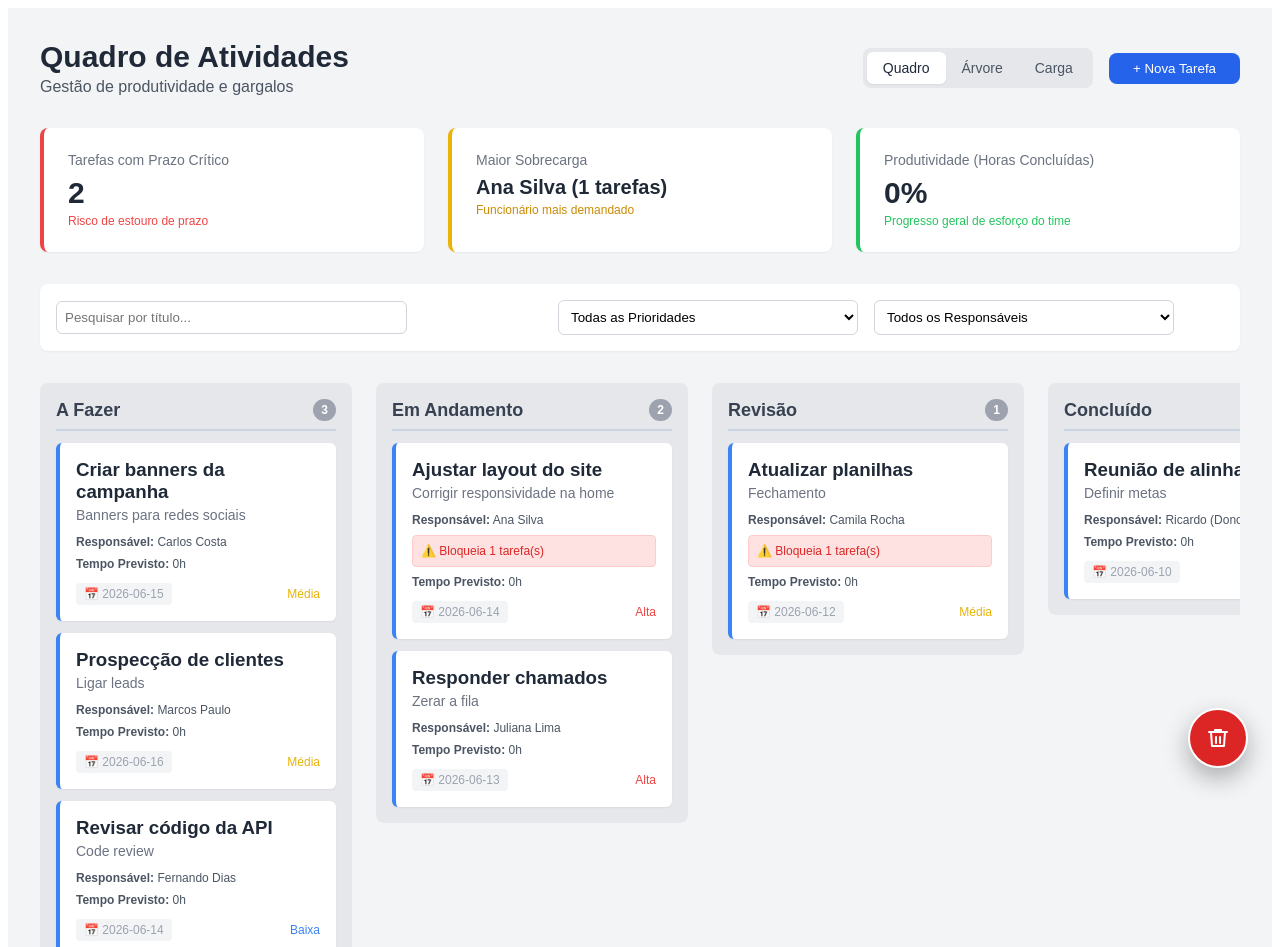
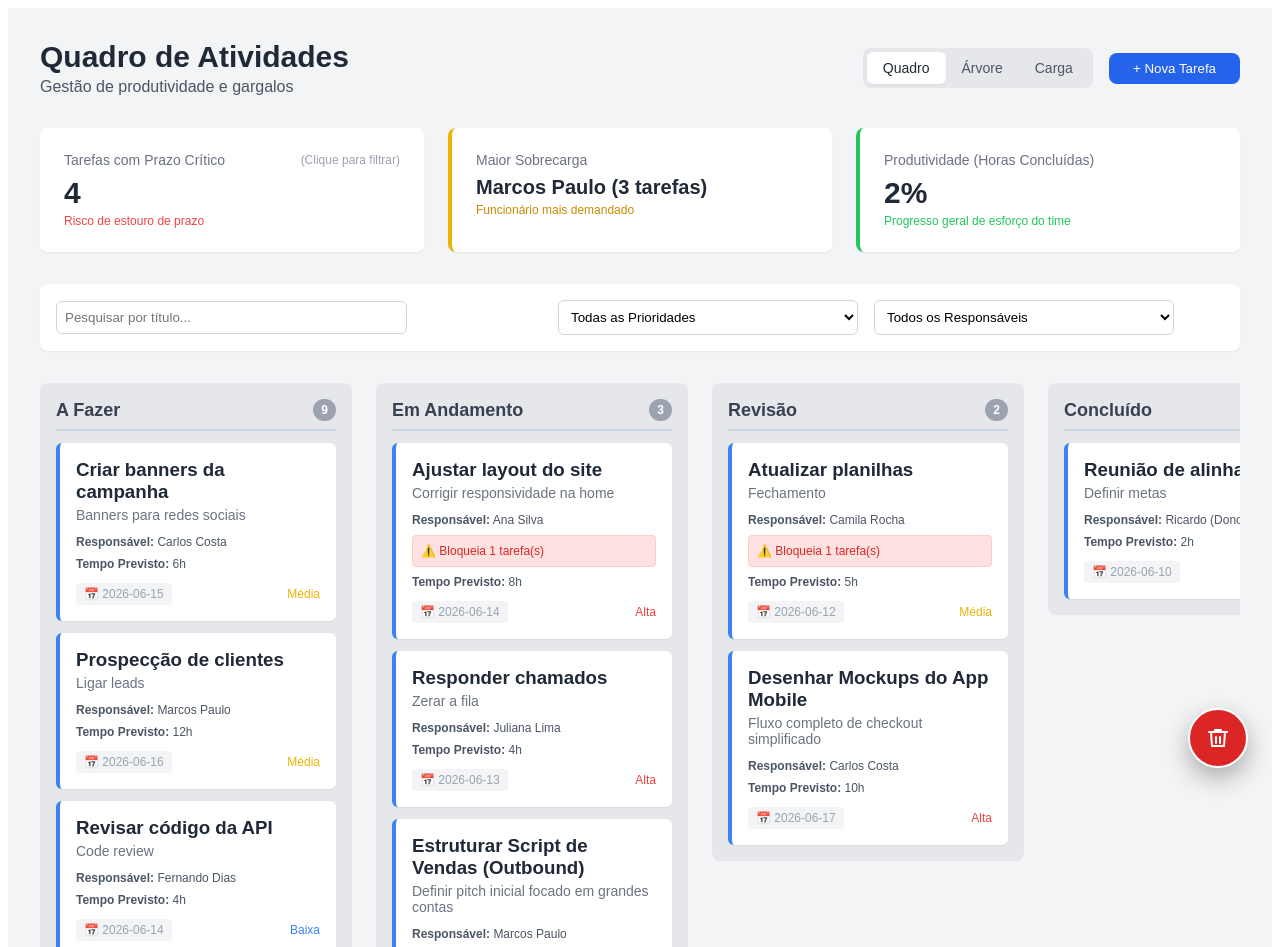
Before and after one commit to joaogabriel700/gerenciador-tarefas-equipe, a React (Vite) app: page / in a window 1280 px wide. Shown: the top 947 px of the page. Built offline with nearby package versions, Linux system fonts and the light colour scheme.

Commit message:
Implementação de botão no KPI de tarefas críticas e acrescimo de novas tarefas para teste

```diff
--- a/src/App.tsx
+++ b/src/App.tsx
@@ -32,6 +32,9 @@ export default function App() {
   const [filtroPrioridade, setFiltroPrioridade] = useState('Todas');
   const [filtroResponsavel, setFiltroResponsavel] = useState('Todos');
   const [modoVisao, setModoVisao] = useState<'quadro' | 'arvore' | 'carga'>('quadro');
+
+  // Controla se o filtro de tarefas críticas está ativo
+  const [apenasCriticasAtivo, setApenasCriticasAtivo] = useState(false);
 
   const colunas: Status[] = ['A Fazer', 'Em Andamento', 'Revisão', 'Concluído'];
 
@@ -88,7 +91,7 @@ export default function App() {
   const handleDragStart = (e: React.DragEvent, taskId: string) => e.dataTransfer.setData('taskId', taskId);
   const handleDragOver = (e: React.DragEvent) => e.preventDefault();
 
-  // LÓGICA DE DRAG & DROP COM VALIDAÇÃO DE BLOQUEIO DE TAREFAS
+  // LÓGICA DE DRAG & DROP COM VALIDAÇÃO DE TAREFAS
   const handleDrop = (e: React.DragEvent, novaColuna: Status) => {
     const idDaTarefa = e.dataTransfer.getData('taskId');
     const tarefaMovida = tasks.find(t => t.id === idDaTarefa);
@@ -168,6 +171,15 @@ export default function App() {
   const mediaGeralHoras = cargasPorUsuario.reduce((acc, item) => acc + item.totalHoras, 0) / mockUsers.length || 0;
   const cargasRankeadas = [...cargasPorUsuario].sort((a, b) => b.totalHoras - a.totalHoras);
 
+  // Filtra a lista com base em todos os inputs + card de prazo crítico
+  const filtrarTarefas = (lista: Task[]) => {
+    return lista
+      .filter(t => t.title.toLowerCase().includes(buscaTitulo.toLowerCase()))
+      .filter(t => filtroPrioridade === 'Todas' || t.priority === filtroPrioridade)
+      .filter(t => filtroResponsavel === 'Todos' || t.assigneeId === filtroResponsavel)
+      .filter(t => !apenasCriticasAtivo || (t.priority === 'Alta' && t.status !== 'Concluído'));
+  };
+
   return (
     <div style={{ minHeight: '100vh', backgroundColor: '#f3f4f6', padding: '32px', fontFamily: 'sans-serif', boxSizing: 'border-box' }}>
 
@@ -214,11 +226,42 @@ export default function App() {
 
         {/* CARDS DE MÉTRICAS */}
         <div style={{ display: 'grid', gridTemplateColumns: 'repeat(auto-fit, minmax(240px, 1fr))', gap: '24px', marginBottom: '32px' }}>
-          <div style={{ backgroundColor: '#ffffff', padding: '24px', borderRadius: '8px', boxShadow: '0 1px 2px 0 rgba(0, 0, 0, 0.05)', borderLeft: '4px solid #ef4444' }}>
-            <h3 style={{ color: '#6b7280', fontSize: '0.875rem', fontWeight: '500', margin: 0 }}>Tarefas com Prazo Crítico</h3>
+
+          {/* CARD DE PRAZO CRÍTICO INTERATIVO COM AVISO SUBTIL */}
+          <div
+            onClick={() => setApenasCriticasAtivo(!apenasCriticasAtivo)}
+            style={{
+              backgroundColor: '#ffffff',
+              padding: '24px',
+              borderRadius: '8px',
+              boxShadow: apenasCriticasAtivo ? '0 4px 12px rgba(239, 68, 68, 0.15)' : '0 1px 2px 0 rgba(0, 0, 0, 0.05)',
+              borderLeft: '4px solid #ef4444',
+              cursor: 'pointer',
+              border: apenasCriticasAtivo ? '2px solid #ef4444' : 'none',
+              borderLeftWidth: '4px',
+              transform: apenasCriticasAtivo ? 'scale(1.02)' : 'scale(1)',
+              transition: 'all 0.2s ease',
+              display: 'flex',
+              flexDirection: 'column',
+              justifyContent: 'space-between'
+            }}
+          >
+            <div>
+              <div style={{ display: 'flex', justifyContent: 'space-between', alignItems: 'center' }}>
+                <h3 style={{ color: '#6b7280', fontSize: '0.875rem', fontWeight: '500', margin: 0 }}>
+                  Tarefas com Prazo Crítico
+                </h3>
+                <span style={{ fontSize: '0.75rem', color: '#9ca3af', fontWeight: 'normal' }}>
+                  {apenasCriticasAtivo ? '(Clique para limpar filtro)' : '(Clique para filtrar)'}
+                </span>
+              </div>
               <p style={{ fontSize: '1.875rem', fontWeight: '700', color: '#1f2937', marginTop: '8px', marginBottom: 0 }}>{tarefasCriticas}</p>
-            <p style={{ fontSize: '0.75rem', color: '#ef4444', marginTop: '4px', marginBottom: 0 }}>Risco de estouro de prazo</p>
             </div>
+            <p style={{ fontSize: '0.75rem', color: '#ef4444', marginTop: '4px', marginBottom: 0, fontWeight: apenasCriticasAtivo ? '600' : 'normal' }}>
+              {apenasCriticasAtivo ? '🔎 Exibindo apenas criticidades no quadro' : 'Risco de estouro de prazo'}
+            </p>
+          </div>
+
           <div style={{ backgroundColor: '#ffffff', padding: '24px', borderRadius: '8px', boxShadow: '0 1px 2px 0 rgba(0, 0, 0, 0.05)', borderLeft: '4px solid #eab308' }}>
             <h3 style={{ color: '#6b7280', fontSize: '0.875rem', fontWeight: '500', margin: 0 }}>Maior Sobrecarga</h3>
             <p style={{ fontSize: '1.25rem', fontWeight: '700', color: '#1f2937', marginTop: '8px', whiteSpace: 'nowrap', overflow: 'hidden', textOverflow: 'ellipsis', marginBottom: 0 }}>{sobrecargaTexto}</p>
@@ -282,22 +325,12 @@ export default function App() {
                 <h2 style={{ fontWeight: '700', fontSize: '1.125rem', color: '#374151', display: 'flex', justifyContent: 'space-between', alignItems: 'center', borderBottom: '2px solid #cbd5e1', paddingBottom: '8px', margin: 0 }}>
                   {coluna}
                   <span style={{ backgroundColor: '#9ca3af', color: '#ffffff', fontSize: '0.75rem', padding: '4px 8px', borderRadius: '9999px' }}>
-                    {tasks
-                      .filter(t => t.status === coluna)
-                      .filter(t => t.title.toLowerCase().includes(buscaTitulo.toLowerCase()))
-                      .filter(t => filtroPrioridade === 'Todas' || t.priority === filtroPrioridade)
-                      .filter(t => filtroResponsavel === 'Todos' || t.assigneeId === filtroResponsavel)
-                      .length}
+                    {filtrarTarefas(tasks.filter(t => t.status === coluna)).length}
                   </span>
                 </h2>
 
                 <div style={{ display: 'flex', flexDirection: 'column', gap: '12px' }}>
-                  {tasks
-                    .filter((task) => task.status === coluna)
-                    .filter(task => task.title.toLowerCase().includes(buscaTitulo.toLowerCase()))
-                    .filter(task => filtroPrioridade === 'Todas' || task.priority === filtroPrioridade)
-                    .filter(task => filtroResponsavel === 'Todos' || task.assigneeId === filtroResponsavel)
-                    .map((task) => (
+                  {filtrarTarefas(tasks.filter((task) => task.status === coluna)).map((task) => (
                     <div
                       key={task.id}
                       draggable
@@ -342,7 +375,7 @@ export default function App() {
             <h2 style={{ fontSize: '1.125rem', fontWeight: '700', color: '#1f2937', marginBottom: '32px', borderBottom: '1px solid #e5e7eb', paddingBottom: '12px', margin: 0 }}>Árvore de Dependências entre Tarefas</h2>
 
             <div style={{ display: 'grid', gridTemplateColumns: 'repeat(auto-fill, minmax(280px, 1fr))', gap: '32px', width: '100%' }}>
-              {tasks.map(task => (
+              {filtrarTarefas(tasks).map(task => (
                 <div key={task.id} style={{ position: 'relative', display: 'flex', flexDirection: 'column', width: '100%' }}>
 
                   {/* CAIXA DA TAREFA PRINCIPAL (BLOQUEADORA) */}
@@ -434,6 +467,9 @@ export default function App() {
                   }
                 }
 
+                // Filtra as tarefas exibidas dentro de cada funcionário também
+                const tarefasFiltradasUser = filtrarTarefas(item.tarefasUser);
+
                 return (
                   <div
                     key={item.user.id}
@@ -452,9 +488,9 @@ export default function App() {
                       </span>
                     </div>
 
-                    {item.tarefasUser.length > 0 ? (
+                    {tarefasFiltradasUser.length > 0 ? (
                       <div style={{ display: 'flex', flexDirection: 'column', gap: '8px', overflowY: 'auto', flex: 1, paddingRight: '2px' }}>
-                        {item.tarefasUser.map(t => (
+                        {tarefasFiltradasUser.map(t => (
                           <div
                             key={t.id}
                             draggable
@@ -642,6 +678,7 @@ export default function App() {
   );
 }
 
+// Retorna objeto fallback seguro para a tipagem
 function TarefaEditandoObj(val: any) {
   return val || {};
 }
--- a/src/data/mock.ts
+++ b/src/data/mock.ts
@@ -14,11 +14,162 @@ export const mockUsers: User[] = [
 ];
 
 export const mockTasks: Task[] = [
-  { id: 't1', title: 'Ajustar layout do site', description: 'Corrigir responsividade na home', status: 'Em Andamento', assigneeId: '2', deadline: '2026-06-14', priority: 'Alta', blocksTasks: ['t2'] },
-  { id: 't2', title: 'Criar banners da campanha', description: 'Banners para redes sociais', status: 'A Fazer', assigneeId: '3', deadline: '2026-06-15', priority: 'Média' },
-  { id: 't3', title: 'Reunião de alinhamento', description: 'Definir metas', status: 'Concluído', assigneeId: '1', deadline: '2026-06-10', priority: 'Alta', blocksUsers: ['4', '5'] },
-  { id: 't4', title: 'Responder chamados', description: 'Zerar a fila', status: 'Em Andamento', assigneeId: '6', deadline: '2026-06-13', priority: 'Alta' },
-  { id: 't5', title: 'Atualizar planilhas', description: 'Fechamento', status: 'Revisão', assigneeId: '8', deadline: '2026-06-12', priority: 'Média', blocksTasks: ['t6'], blocksUsers: ['1'] },
-  { id: 't6', title: 'Prospecção de clientes', description: 'Ligar leads', status: 'A Fazer', assigneeId: '5', deadline: '2026-06-16', priority: 'Média' },
-  { id: 't7', title: 'Revisar código da API', description: 'Code review', status: 'A Fazer', assigneeId: '7', deadline: '2026-06-14', priority: 'Baixa' },
+  {
+    id: 't1',
+    title: 'Ajustar layout do site',
+    description: 'Corrigir responsividade na home',
+    status: 'Em Andamento',
+    assigneeId: '2',
+    deadline: '2026-06-14',
+    priority: 'Alta',
+    blocksTasks: ['t2'],
+    estimatedHours: 8
+  },
+  {
+    id: 't2',
+    title: 'Criar banners da campanha',
+    description: 'Banners para redes sociais',
+    status: 'A Fazer',
+    assigneeId: '3',
+    deadline: '2026-06-15',
+    priority: 'Média',
+    estimatedHours: 6
+  },
+  {
+    id: 't3',
+    title: 'Reunião de alinhamento',
+    description: 'Definir metas',
+    status: 'Concluído',
+    assigneeId: '1',
+    deadline: '2026-06-10',
+    priority: 'Alta',
+    blocksUsers: ['4', '5'],
+    estimatedHours: 2
+  },
+  {
+    id: 't4',
+    title: 'Responder chamados',
+    description: 'Zerar a fila',
+    status: 'Em Andamento',
+    assigneeId: '6',
+    deadline: '2026-06-13',
+    priority: 'Alta',
+    estimatedHours: 4
+  },
+  {
+    id: 't5',
+    title: 'Atualizar planilhas',
+    description: 'Fechamento',
+    status: 'Revisão',
+    assigneeId: '8',
+    deadline: '2026-06-12',
+    priority: 'Média',
+    blocksTasks: ['t6'],
+    blocksUsers: ['1'],
+    estimatedHours: 5
+  },
+  {
+    id: 't6',
+    title: 'Prospecção de clientes',
+    description: 'Ligar leads',
+    status: 'A Fazer',
+    assigneeId: '5',
+    deadline: '2026-06-16',
+    priority: 'Média',
+    estimatedHours: 12
+  },
+  {
+    id: 't7',
+    title: 'Revisar código da API',
+    description: 'Code review',
+    status: 'A Fazer',
+    assigneeId: '7',
+    deadline: '2026-06-14',
+    priority: 'Baixa',
+    estimatedHours: 4
+  },
+  {
+    id: 't8',
+    title: 'Refatorar Banco de Dados',
+    description: 'Otimizar queries lentas do dashboard principal',
+    status: 'A Fazer',
+    assigneeId: '2',
+    deadline: '2026-06-13',
+    priority: 'Alta',
+    blocksTasks: ['t9'],
+    estimatedHours: 16
+  },
+  {
+    id: 't9',
+    title: 'Homologar ambiente de Staging',
+    description: 'Validar a migração com dados reais simulados',
+    status: 'A Fazer',
+    assigneeId: '9', // Lucas Mendes - Total: 10h (Intermediário / Carga Normal)
+    deadline: '2026-06-18',
+    priority: 'Média',
+    estimatedHours: 4
+  },
+  {
+    id: 't10',
+    title: 'Desenhar Mockups do App Mobile',
+    description: 'Fluxo completo de checkout simplificado',
+    status: 'Revisão',
+    assigneeId: '3',
+    deadline: '2026-06-17',
+    priority: 'Alta',
+    estimatedHours: 10
+  },
+  {
+    id: 't11',
+    title: 'Estruturar Script de Vendas (Outbound)',
+    description: 'Definir pitch inicial focado em grandes contas',
+    status: 'Em Andamento',
+    assigneeId: '5',
+    deadline: '2026-06-15',
+    priority: 'Média',
+    blocksTasks: ['t12'],
+    estimatedHours: 8
+  },
+  {
+    id: 't12',
+    title: 'Treinar Equipe comercial',
+    description: 'Simulação prática do novo pitch de vendas',
+    status: 'A Fazer',
+    assigneeId: '5',
+    deadline: '2026-06-19',
+    priority: 'Média',
+    blocksTasks: ['t13'],
+    estimatedHours: 4
+  },
+  {
+    id: 't13',
+    title: 'Disparar nova cadência de e-mails',
+    description: 'Lançar sequência automatizada para 200 leads qualificados',
+    status: 'A Fazer',
+    assigneeId: '4',
+    deadline: '2026-06-22',
+    priority: 'Baixa',
+    estimatedHours: 3
+  },
+  // --- TAREFAS ADICIONAIS PARA CRIAR O EQUILÍBRIO INTERMEDIÁRIO (AMARELO) ---
+  {
+    id: 't14',
+    title: 'Mapeamento de User Stories',
+    description: 'Documentar fluxos secundários identificados no refinamento',
+    status: 'A Fazer',
+    assigneeId: '9', // Adiciona +6h ao Lucas Mendes (Total 10h) -> Carga Normal
+    deadline: '2026-06-20',
+    priority: 'Média',
+    estimatedHours: 6
+  },
+  {
+    id: 't15',
+    title: 'Conciliação Bancária Trimestral',
+    description: 'Auditoria de entradas e saídas pendentes da plataforma externa',
+    status: 'A Fazer',
+    assigneeId: '8', // Adiciona +5h à Camila Rocha (Total 10h) -> Carga Normal
+    deadline: '2026-06-19',
+    priority: 'Média',
+    estimatedHours: 5
+  }
 ];
--- a/src/tipos.ts
+++ b/src/tipos.ts
@@ -17,4 +17,5 @@ export interface Task {
   priority: Priority;
   blocksTasks?: string[];
   blocksUsers?: string[];
+  estimatedHours?: number;
 }
```
Lines whose indentation alone changed are shown as unchanged.
